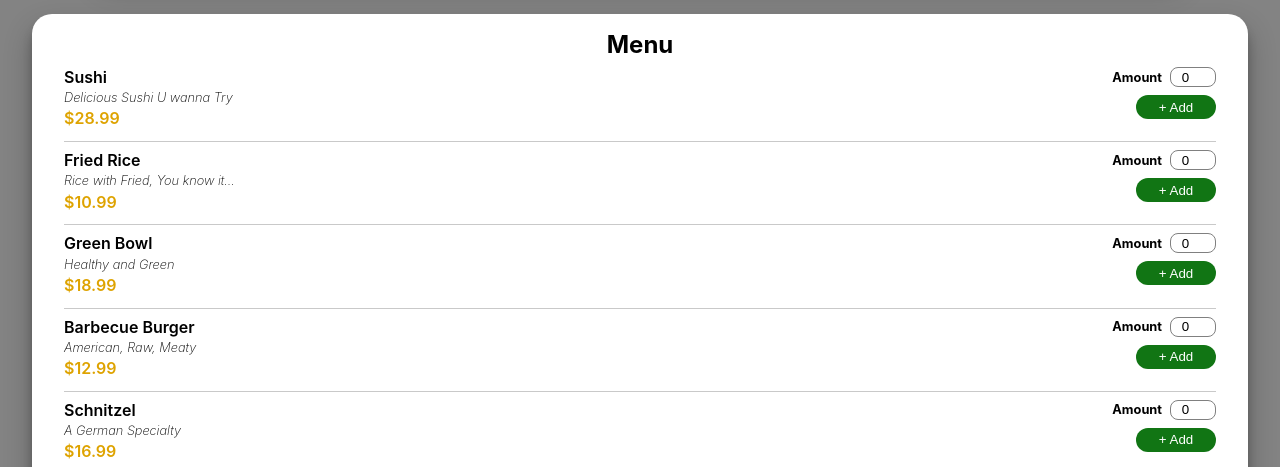
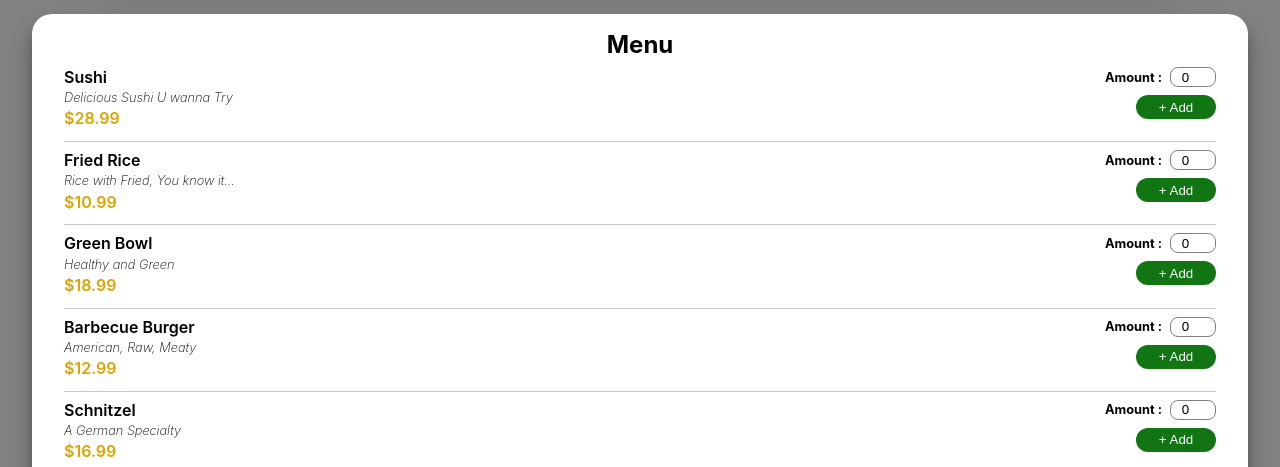
Before and after one commit to TarinNoovare/react-meals, a React (Create React App) app: page / in a window 1280 px wide. Shown: the part 251-718 px from the top of the page. Built offline with nearby package versions, Linux system fonts and the light colour scheme.

Commit message:
Change from Maximum using by hard code to use variable from context

```diff
--- a/src/App.js
+++ b/src/App.js
@@ -50,6 +50,8 @@ function App() {
 
   const [addCartAnimation, setAddCartAnimation] = useState(false);
 
+  const maximumNumberPerMenu = 20;
+
   useEffect(() => {
     const identifier = setTimeout(() => {
       console.log("Current In Cart");
@@ -75,6 +77,7 @@ function App() {
           setShowErrorModal,
           addCartAnimation,
           setAddCartAnimation,
+          maximumNumberPerMenu
         }}
       >
         <NavBar />
--- a/src/CartSummary/CartSummary.js
+++ b/src/CartSummary/CartSummary.js
@@ -15,6 +15,7 @@ export const CartSummary = () => {
     showCartSummary,
     setShowCartSummary,
     numberOfCart,
+    maximumNumberPerMenu
   } = useContext(CartContext);
 
   useEffect(() => {
@@ -35,7 +36,7 @@ export const CartSummary = () => {
   };
 
   const appendItemHandler = (key) => {
-    if (currentInCart[key]["amount"] < 99) {
+    if (currentInCart[key]["amount"] < maximumNumberPerMenu) {
       setCurrentInCart((prevState) => {
         return {
           ...prevState,
@@ -93,7 +94,7 @@ export const CartSummary = () => {
             </button>
             <button
               className={`${styles["add"]} ${
-                value.amount < 99 ? "" : styles["unable"]
+                value.amount < maximumNumberPerMenu ? "" : styles["unable"]
               }`}
               onClick={appendItemHandler.bind(this, key)}
             >
--- a/src/Menu/Menu.js
+++ b/src/Menu/Menu.js
@@ -11,6 +11,7 @@ export const Menu = (props) => {
     setCurrentInCart,
     setShowErrorModal,
     setAddCartAnimation,
+    maximumNumberPerMenu,
   } = useContext(CartContext);
 
   const [currentMenuSelect, setCurrentMenuSelect] = useState(menuList);
@@ -42,14 +43,16 @@ export const Menu = (props) => {
   };
 
   const addToCartHandler = (key) => {
-    if (currentInCart[key]["amount"] === 99) {
+    if (currentInCart[key]["amount"] === maximumNumberPerMenu) {
     } else if (currentMenuSelect[key]["amount"] <= 0) {
       setShowErrorModal("Amount must be more than 0");
     } else if (
       currentMenuSelect[key]["amount"] + currentInCart[key]["amount"] >
-      99
+      maximumNumberPerMenu
     ) {
-      setShowErrorModal("Amount for Each Menu cannot exceed 99");
+      setShowErrorModal(
+        `Amount for Each Menu cannot exceed ${maximumNumberPerMenu}`
+      );
     } else {
       setAddCartAnimation(true);
       setCurrentInCart((prevState) => {
@@ -78,6 +81,12 @@ export const Menu = (props) => {
     }
   };
 
+  const handleKeyDown = (key, event) => {
+    if (event.key === "Enter") {
+      addToCartHandler(key);
+    }
+  };
+
   const menuListComponent = [];
   for (const [key, value] of Object.entries(currentMenuSelect)) {
     menuListComponent.push(
@@ -89,18 +98,25 @@ export const Menu = (props) => {
         </div>
         <div className={styles["add-to-cart"]}>
           <div className={styles["amount"]}>
-            <label>Amount</label>
-            <input
-              type="number"
-              value={value.amount}
-              onChange={inputMenuHandler.bind(this, key)}
-            />
+            <label>Amount :</label>
+            {currentInCart[key]["amount"] < maximumNumberPerMenu ? (
+              <input
+                type="number"
+                value={value.amount}
+                onChange={inputMenuHandler.bind(this, key)}
+                onKeyDown={handleKeyDown.bind(this, key)}
+              />
+            ) : (
+              "Full"
+            )}
           </div>
           <button
             type="submit"
             onClick={addToCartHandler.bind(this, key)}
             className={`${
-              currentInCart[key]["amount"] < 99 ? "" : styles["unable"]
+              currentInCart[key]["amount"] < maximumNumberPerMenu
+                ? ""
+                : styles["unable"]
             }`}
           >
             + Add
```
